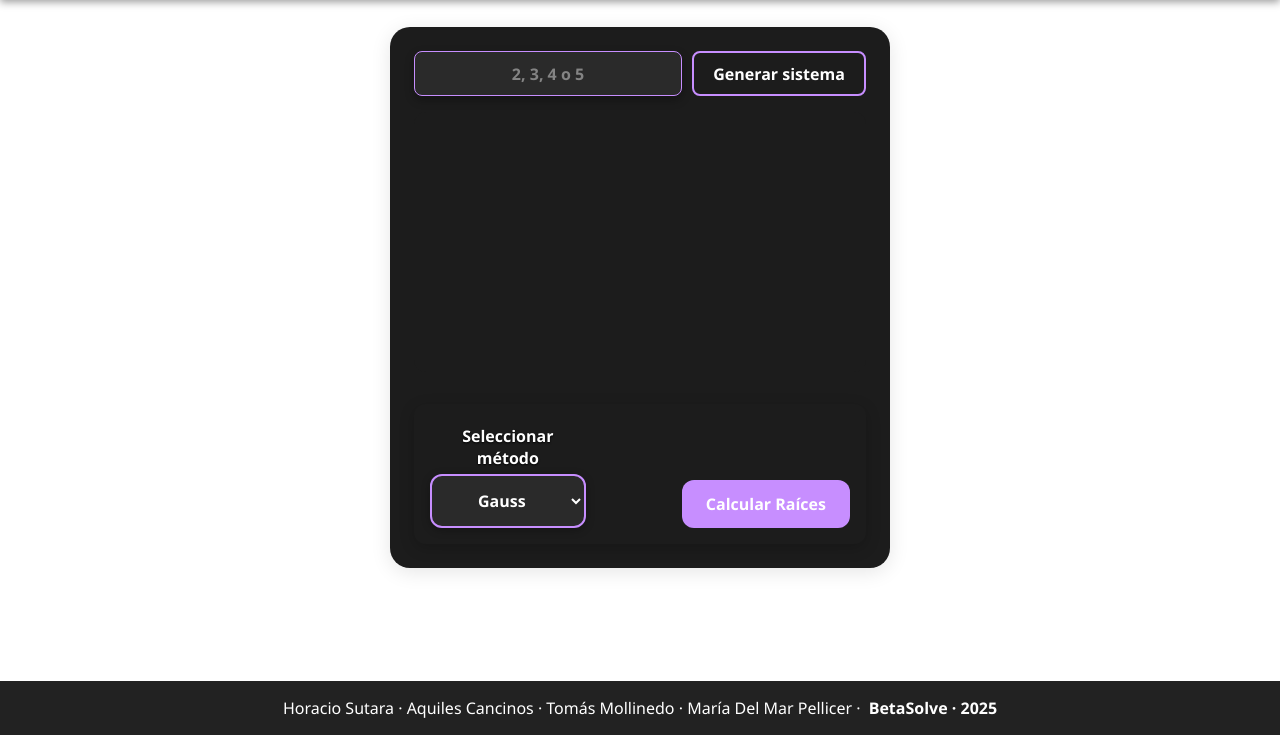
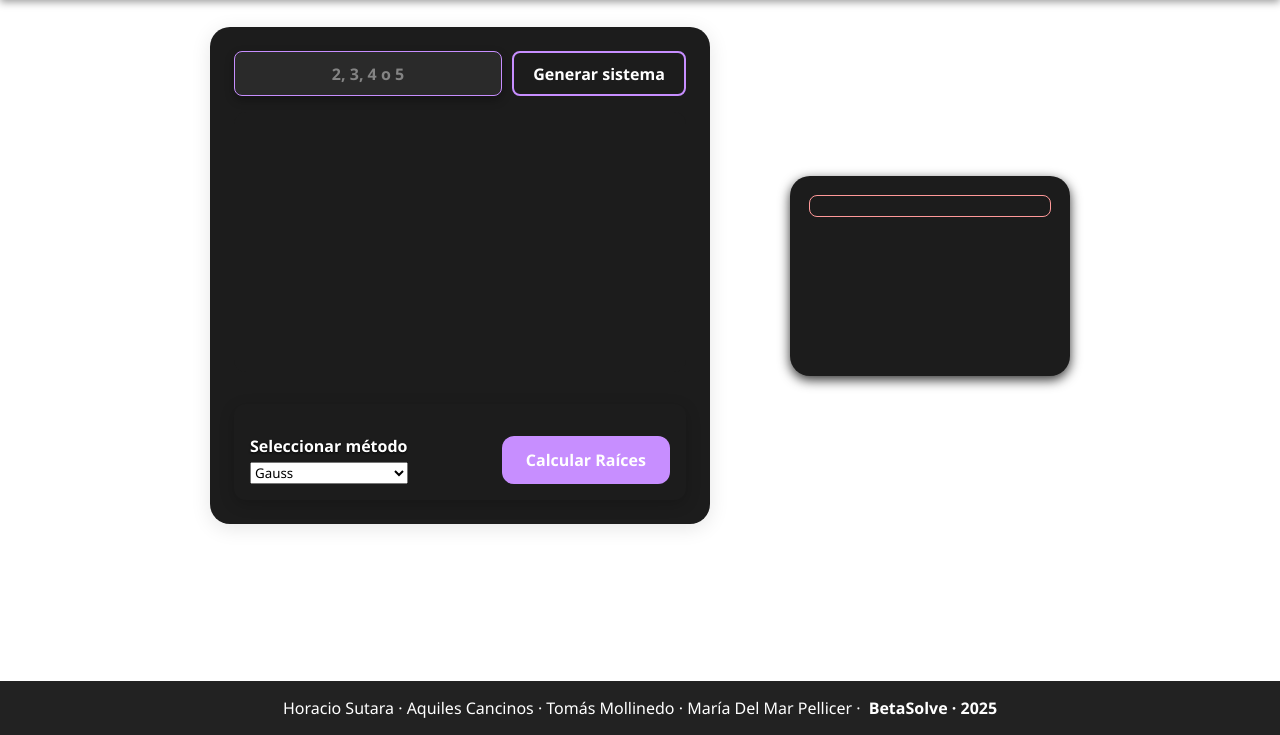
Before and after one commit to Horacio-Sutara/Calculadora, a Flask app: page /sistemas_ecuaciones in a window 1280 px wide. Shown: the part 65-800 px from the top of the page. Run offline with Flask 3, Linux system fonts and the light colour scheme.

Commit message:
Arreglando merge de Mari

```diff
--- a/app/static/css/sistemas.css
+++ b/app/static/css/sistemas.css
@@ -90,12 +90,45 @@
     display: flex;
     justify-content: center;
     align-items: center;
-    gap: 4rem;
+    gap: 5rem;
     flex-wrap: wrap;
     padding: 1.7rem 1rem;
     max-width: 1200px;
     animation: fadeIn 0.8s ease;
 }
+
+/* === BLOQUE DE MENSAJES === */
+.bloque-mensajes {
+    width: 280px;
+    min-height: 200px;
+    padding: 1.2rem;
+    background-color: #1c1c1c;
+    border-radius: 20px;
+    box-shadow: 0 4px 12px rgba(0,0,0,0.8);
+    display: flex;
+    flex-direction: column;
+    gap: 1rem;
+    justify-content: flex-start;
+    align-items: center;
+    font-size: 0.95rem;
+    font-weight: 600;
+    color: #c70039; /* Rojo chillón para errores */
+}
+
+/* Estilo para cada mensaje en sí */
+.aviso {
+    background-color: #ffecec;
+    color: #d10000;
+    border: 1px solid #ff9999;
+    border-radius: 8px;
+    padding: 10px;
+    width: 100%;
+    text-align: center;
+    font-size: 0.9rem;
+    display: none; /* Oculto hasta que el JS lo active */
+    animation: aparecer 0.3s ease;
+}
+
 #sistemaContenedor {
     background-color: #1c1c1c;
     border-radius: 12px;
@@ -217,7 +250,7 @@
     color: #fff;
 
 }
-select#metodo {
+select #metodo {
     flex:1;
     text-align: center;
     padding: 0.8rem;
@@ -251,7 +284,6 @@
     width:100%;
     text-align: center;
 }
-
 /* Botón Calcular Raíces */
 .btn-raices {
     flex-shrink: 0;
--- a/app/static/js/sistemas.js
+++ b/app/static/js/sistemas.js
@@ -2,13 +2,13 @@
 let numEcuaciones = 0;
 
 function generarSistema() {
-    const letras = ['X', 'X2', 'X3', 'X4','X5'];
+    const letras = ['x', 'y', 'z', 'w','v'];
     const cantidad = parseInt(document.getElementById('cantidadEcuaciones').value);
     const contenedor = document.getElementById('sistemaContenedor');
+    const mensaje_calcular= document.getElementById('Mensaje_calcular');
+    // Limpiar el mensaje de error anterior
     contenedor.innerHTML = '';
-
-    const mensaje_calcular= document.getElementById('Mensaje_calcular');
-    mensaje_calcular.innerHTML = ''; // Limpiar el mensaje de error anterior
+    mensaje_calcular.innerHTML = '';
     numEcuaciones = cantidad; // Guardar el número de ecuaciones
     if (isNaN(cantidad) || cantidad < 2 || cantidad > 5) {
         contenedor.innerHTML = '<p style="color:red;">Ingresá un número válido entre 2 y 5.</p>';
--- a/app/templates/sistemas.html
+++ b/app/templates/sistemas.html
@@ -36,8 +36,8 @@
                     <input type="number" id="cantidadEcuaciones" min="2" max="5" placeholder="2, 3, 4 o 5" class="input-sistema">
                     <button class="btn-generar" onclick="generarSistema()">Generar sistema</button>
                 </div>
-
                 <div id="sistemaContenedor"></div>
+                <!-- Fila de botones -->
                 <div class="fila-metodo-boton">
                     <div class="campo">
                         <label for="metodo">Seleccionar método</label>
@@ -48,10 +48,14 @@
                             <option value="seidel">Gauss-Seidel</option>
                         </select>
                     </div>
-                    <div id="Mensaje_calcular"></div>
                     <button class="btn-raices">Calcular Raíces</button>
                 </div>
             </div>
+            <!-- Bloque derecho: mensajes -->
+            <div class="bloque-mensajes">
+                <div class="aviso" id="Mensaje_calcular"></div>
+            </div>
+        </div>
     </main>
     <footer>
         <div class="footer-content">
```
Also changed, not shown: app/static/css/solucion_sistema.css (+18 -4 lines), app/static/js/solucion_sistema.js (+26 -5 lines), app/templates/solucion_sistema.html (+0 -12 lines).
